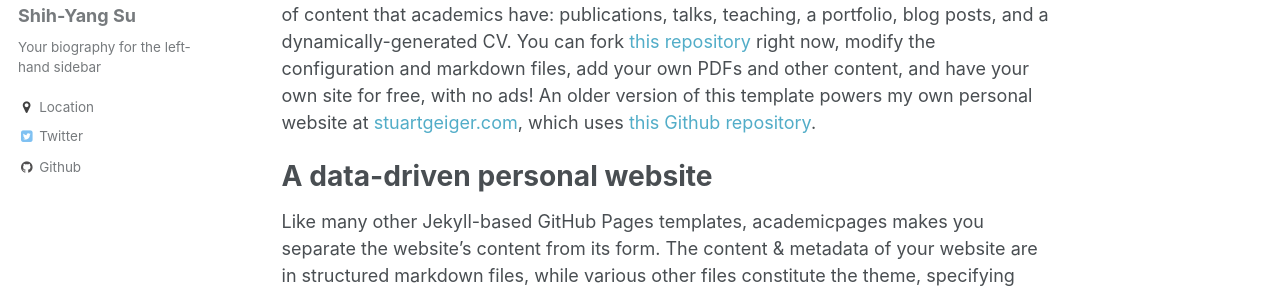
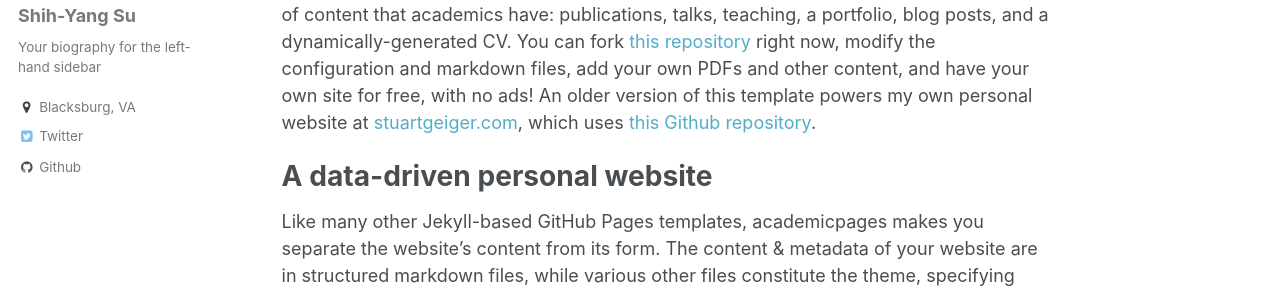
Before and after one commit to LemonATsu/LemonATsu.github.io, a Jekyll site: the page built from _pages/about.md, in a window 1280 px wide. Shown: the part 322-613 px from the top of the page. Built offline with Jekyll 4.4.1, drawn with Linux system fonts in a browser that asks for light colours.

Commit message:
add new things

```diff
--- a/_config.yml
+++ b/_config.yml
@@ -80,9 +80,9 @@
 # Site Author
 author:
   name             : "Shih-Yang Su"
-  avatar           : "profile.png"
+  avatar           : "https://lemonatsu.github.io/images/profile.png"
   bio              : "Your biography for the left-hand sidebar"
-  location         : "Location"
+  location         : "Blacksburg, VA"
   employer         :
   googlescholar    :
   email            :
```
